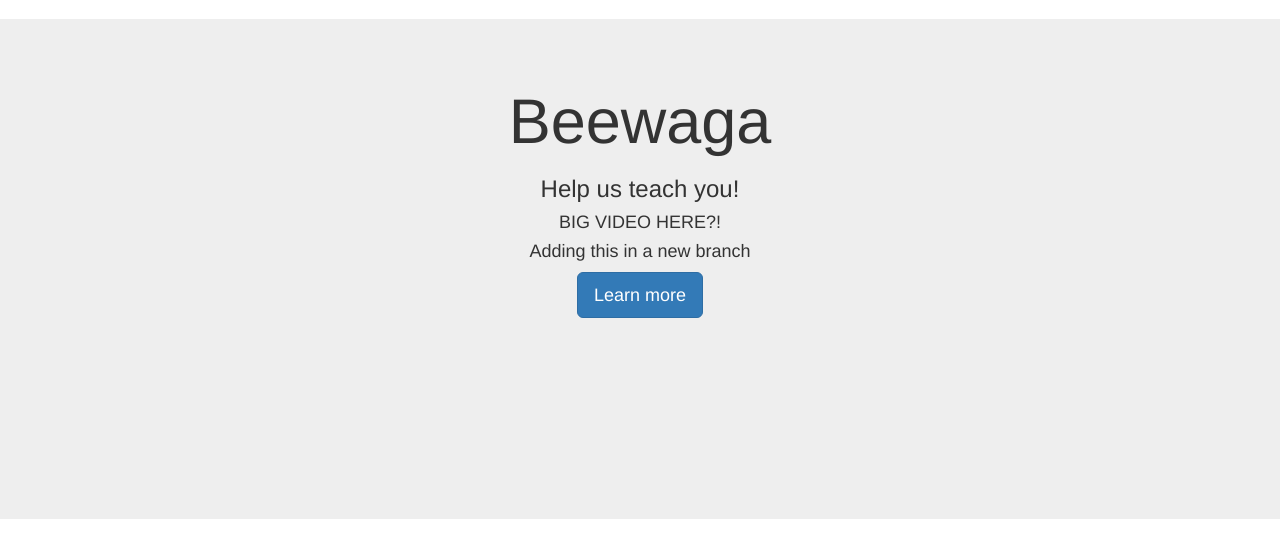
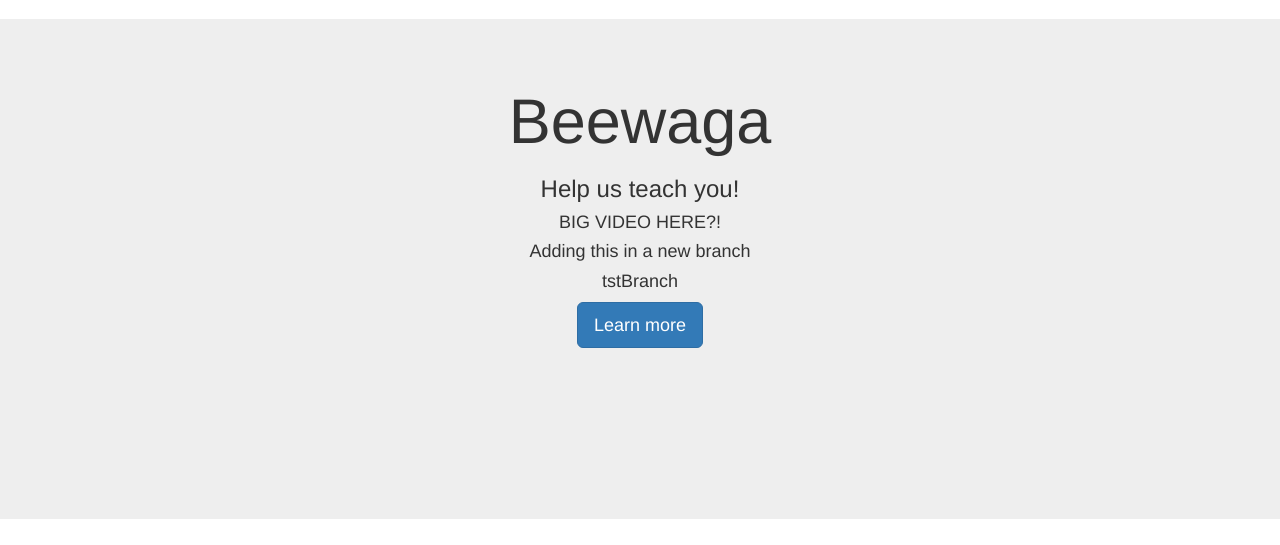
Before and after one commit to tbistONE/beewaga, a Django app: page / in a window 1280 px wide. Shown: the part 55-600 px from the top of the page. Run offline with Django 3.2, Linux system fonts and the light colour scheme; some libraries are stand-ins or nearby versions.

Commit message:
added tstBranch to home html h4 tag

```diff
--- a/beewaga/templates/home.html
+++ b/beewaga/templates/home.html
@@ -14,6 +14,7 @@
             <h3>Help us teach you!</h3>
             <h4>BIG VIDEO HERE?!</h4>
             <h4>Adding this in a new branch</h4>
+            <h4>tstBranch</h4>
             <p><a class="btn btn-primary btn-lg" href="#" role="button">Learn more</a></p>
         </div>
     </div>
```
